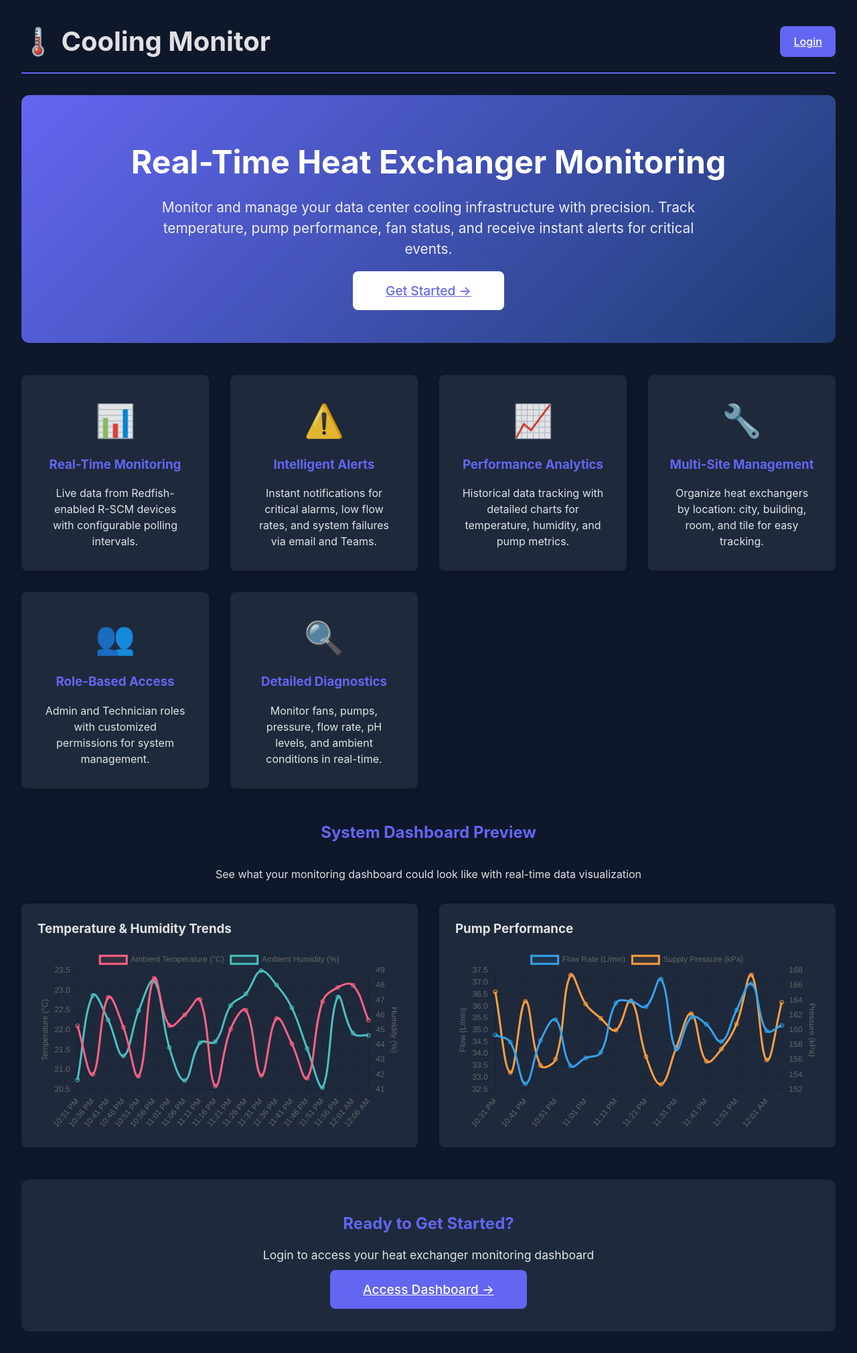
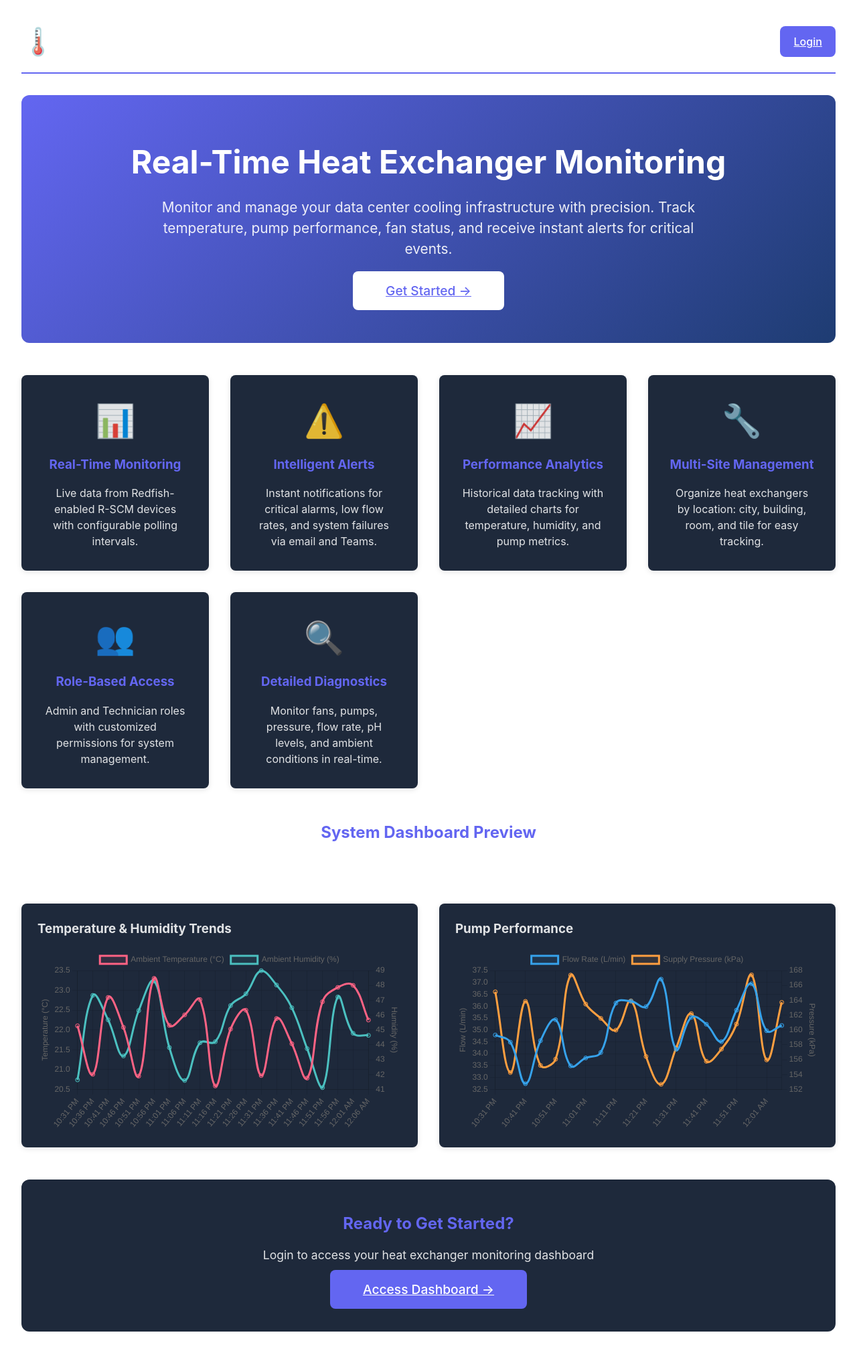
Before and after one commit to JarrettJones/Cooling-Monitor, a FastAPI app: page /landing in a window 1280 px wide. Shown: the whole page at 67% size. Run offline with FastAPI, Linux system fonts and the light colour scheme; parts of the project's set-up code (start-up, migrations or seed data) failed here and were passed over.

Commit message:
Update color

```diff
--- a/static/css/style.css
+++ b/static/css/style.css
@@ -23,7 +23,6 @@ body {
     font-family: Inter, system-ui, Avenir, Helvetica, Arial, sans-serif;
     line-height: 1.5;
     color: var(--text-color);
-    background-color: var(--bg-color);
     min-height: 100vh;
 }
 
```
